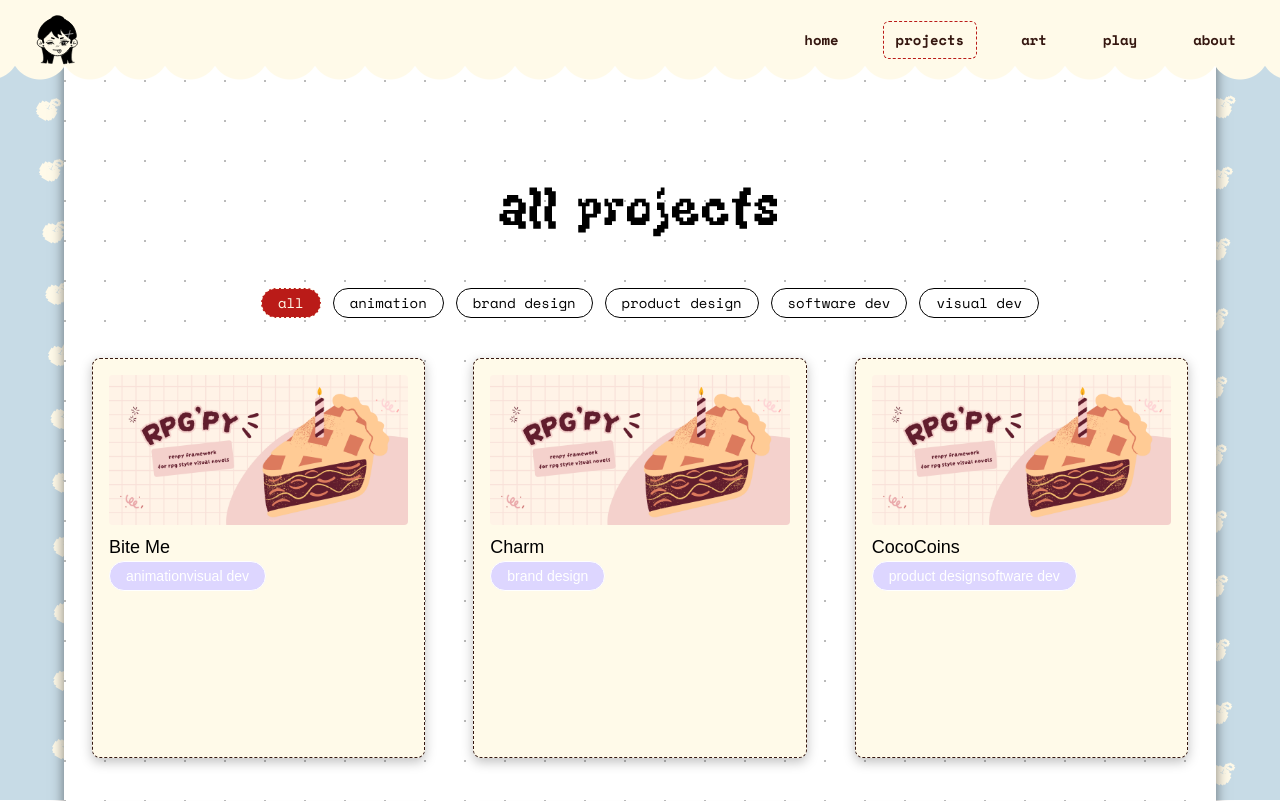
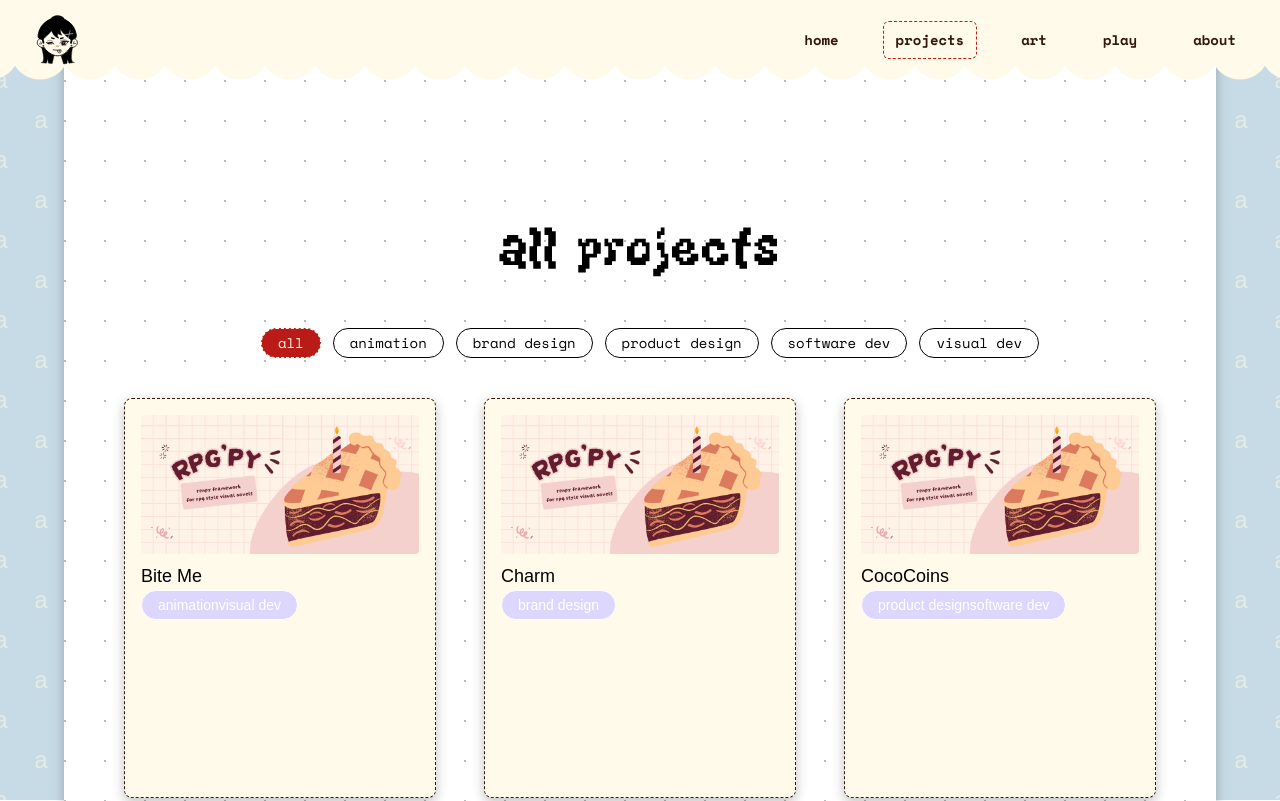
Before and after one commit to dawnstelay/portfolio, a Next.js app: page /projects in a window 1280 px wide. Shown: the top 801 px of the page. Built offline with nearby package versions, Linux system fonts and the light colour scheme; a web font is replaced by a local one.

Commit message:
moving BG and loader changes

```diff
--- a/app/globals.scss
+++ b/app/globals.scss
@@ -39,29 +39,26 @@
   }
 }
 
+
 .overlay {
   background: white;
   background-image: radial-gradient(rgb(186, 186, 186) 1px, transparent 0);
   background-size: 40px 40px;
   background-position: -19px -19px;
-  //font-family: var(--font-space), 'Courier New', Courier, monospace;
-  //font-family: var(--font-funnel), 'Open Sans', sans-serif;
   width: 90%;
-  justify-self: center;
-  box-shadow: 0 3px 12px rgba(0, 0, 0, 0.5);
-  bottom: 0;
+  margin-inline: auto;
+  box-sizing: border-box;
+  overflow-x: hidden;
+  max-width: 100%;
+  padding: 1.5rem 1rem;
+  box-shadow: 0 3px 12px rgba(0, 0, 0, 0.25);
 }
 
-
-.dotted {
-  z-index: 0;
-  width: 100%;
-  background: radial-gradient(circle, rgba(255, 255, 255,0.9) 1.5px, transparent 1.6px), linear-gradient(to bottom, var(--sky) 0%, var(--ivory) 80%, #fff 100%);
-  background-size: 10px 10px, 100% 100%;
-  //mask-image: linear-gradient(to bottom, black 0%, black 45%, transparent 90%);
-  //-webkit-mask-image: linear-gradient(to bottom, black 0%, black 45%, transparent 90%);
+@media (min-width: 768px) {
+  .overlay {
+    padding: 2.5rem 2rem;
+  }
 }
-
 
 
 //**********************************************************************
@@ -135,9 +132,7 @@
   animation: fade-in-up 350ms cubic-bezier(0.22, 1, 0.36, 1) forwards;
 }
 
-.projectCard :hover {
-
-}
+.projectCard :hover {}
 
 @keyframes fade-in-up {
   to {
@@ -146,14 +141,27 @@
   }
 }
 
-.projectCard:nth-child(1) { animation-delay: 0ms; }
-.projectCard:nth-child(2) { animation-delay: 120ms; }
-.projectCard:nth-child(3) { animation-delay: 180ms; }
-.projectCard:nth-child(4) { animation-delay: 240ms; }
-.projectCard:nth-child(5) { animation-delay: 300ms; }
+.projectCard:nth-child(1) {
+  animation-delay: 0ms;
+}
 
-@media (prefers-reduced-motion: reduce)
-{
+.projectCard:nth-child(2) {
+  animation-delay: 120ms;
+}
+
+.projectCard:nth-child(3) {
+  animation-delay: 180ms;
+}
+
+.projectCard:nth-child(4) {
+  animation-delay: 240ms;
+}
+
+.projectCard:nth-child(5) {
+  animation-delay: 300ms;
+}
+
+@media (prefers-reduced-motion: reduce) {
   .projectCard {
     animation: none;
     opacity: 1;
@@ -167,7 +175,7 @@
 // COMPONENT CLASSES
 
 .nav {
- background-color: var(--ivory);
+  background-color: var(--ivory);
   mask:
     linear-gradient(0deg, #0000 30px, #000 0),
     radial-gradient(30px, #000 calc(100% - 1px), #0000) bottom/50px 60px
@@ -207,7 +215,7 @@ mask: radial-gradient(100% 100%, #000 calc(var(--r)/tan(180deg/5)), #0000 0),
 }
 
 .links :hover {
-  color:var(--cornell);
+  color: var(--cornell);
 }
 
 
@@ -217,7 +225,7 @@ mask: radial-gradient(100% 100%, #000 calc(var(--r)/tan(180deg/5)), #0000 0),
   width: 120px;
   height: 22px;
   border-radius: 20px;
-  color:var(--blackbean);
+  color: var(--blackbean);
   border: 2px solid;
   position: relative;
   z-index: 100;
--- a/app/layout.tsx
+++ b/app/layout.tsx
@@ -51,22 +51,27 @@ export default function RootLayout({
   return (
     <html lang="en" className={`${space.variable} ${funnel.variable} ${cozy.variable} ${kiwi.variable} ${emoji.variable}`}>
       <body
-        className={`antialiased -z-10`}
+        className={`relative min-h-screen w-full overflow-x-hidden antialiased`}
       >
+          <MovingBG
+            letter="a"
+            color="var(--ivory)"
+            fontVar="var(--font-pixel-emoji)"
+            speed={30} />
+
             <Loader>
-          <MovingBG />
-          <div className="justify-center item-center">
+          <div className="relative z-10 flex min-h-screen w-full flex-col items-center justify-between">
 
 
-          <Nav/>
-        <main className="overlay justify-center item-center relative">
+            <Nav />
+            <main className="overlay relative min-h-[60vh] min-w-0 flex-1">
               <Transition>
                 {children}
               </Transition>
             </main>
 
-            <Footer/>
-            <ScrollUp/>
+            <Footer />
+            <ScrollUp />
           </div>
 
         </Loader>
--- a/components/footer.tsx
+++ b/components/footer.tsx
@@ -3,7 +3,7 @@ import Image from "next/image";
 
 export default function Footer() {
     return (
-        <div className="footer font-space h-50 p-5 pt-9 bottom-0 z-0 mt-5 justify-between">
+        <div className="footer font-space h-50 p-5 pt-9 bottom-0 z-0 mt-5 justify-between w-screen">
             <h1>interested in working together?</h1>
 
             <div className="flex gap-4 pt-2 text-sm">
--- a/components/loader.tsx
+++ b/components/loader.tsx
@@ -12,43 +12,85 @@ export default function Loader({
     const [fadeOut, setFadeOut] = useState(false)
 
   useEffect(() => {
-        const handleLoad = () => {
-            setTimeout(() => {
-                setFadeOut(true)
-                setTimeout(() => {
-                    setLoading(false)
-                }, 600)
-            }, 800)
-        }
-        if (document.readyState === "complete") {
-            handleLoad()
-        } else {
-            window.addEventListener("load", handleLoad)
-            return () => window.removeEventListener("load", handleLoad)
+    let isMounted = true;
+
+    const waitForAssets = async () => {
+      try {
+        if (typeof document !== "undefined" && "fonts" in document) {
+          await document.fonts.ready;
         }
 
-    }, [])
+        const images = Array.from(document.images);
+
+        const imagePromises = images.map((img) => {
+          if (img.complete) return Promise.resolve();
+
+          return new Promise<void>((resolve) => {
+            const onDone = () => {
+              img.removeEventListener("load", onDone);
+              img.removeEventListener("error", onDone);
+              resolve();
+            };
+
+            img.addEventListener("load", onDone);
+            img.addEventListener("error", onDone);
+          });
+        });
+
+        await Promise.all(imagePromises);
+      } catch (err) {
+        console.warn("Error preloading assets:", err);
+      } finally {
+        if (!isMounted) return;
+
+        setTimeout(() => {
+          if (!isMounted) return;
+          setFadeOut(true);
+          setTimeout(() => {
+            if (isMounted) setLoading(false);
+          }, 600);
+        }, 500);
+      }
+    };
+
+    waitForAssets();
+
+    const safetyTimer = setTimeout(() => {
+      if (isMounted && loading) {
+        setFadeOut(true);
+        setTimeout(() => setLoading(false), 600);
+      }
+    }, 5000);
+
+    return () => {
+      isMounted = false;
+      clearTimeout(safetyTimer);
+    };
+  }, [loading]);
 
   return (
     <>
       {loading && (
-                <div className={`font-kiwi fixed inset-0 flex items-center justify-center z-100 transition-opacity duration-700 ${fadeOut ? "opacity-0" : "opacity-100"}`}>
-                    <div className=" flex flex-col items-center space-y-6">
-                        <MovingBG />
-                        <div className="loader">
-                        </div>
-                        <p className="text-4xl text-(--blackbean) z-10">loading...</p>
+        <div
+          aria-hidden="true"
+          className={`font-kiwi fixed inset-0 z-50 flex items-center justify-center transition-opacity duration-700 ${
+            fadeOut ? "pointer-events-none opacity-0" : "opacity-100"
+          }`}
+        >
+          <div className="flex flex-col items-center space-y-6">
+
+            <div className="loader" />
+            <p className="z-10 text-4xl text-(--blackbean)">loading...</p>
           </div>
         </div>
       )}
-
-            <div className={`${loading ? "opacity-0" : "opacity-100"}`}>
+      <div
+        className={`transition-opacity duration-500 ${
+          loading ? "opacity-0" : "opacity-100"
+        }`}
+      >
         {children}
       </div>
     </>
-    )
-
-
+  );
 }
-
-/* add personalization */
--- a/components/movingBG.tsx
+++ b/components/movingBG.tsx
@@ -1,64 +1,86 @@
 'use client'
 
-import { useEffect, useRef } from "react";
+import { useEffect, useState } from "react";
 
-export default function MovingBG() {
-    const containerRef = useRef<HTMLDivElement>(null);
+interface MovingBGProps {
+    letter?: string;
+    color?: string;
+    fontVar?: string;
+    size?: number;
+    speed?: number;
+}
+
+export default function MovingBG({
+    letter = "C",
+    color = "var(--blackbean, #facc15)",
+    fontVar = "var(--font-pixel-emoji), sans-serif",
+    size = 80,
+    speed = 25,
+}: MovingBGProps) {
+    const [bgDataUrl, setBgDataUrl] = useState<string>("");
 
     useEffect(() => {
-        const container = containerRef.current;
-        if (!container) return;
+        const tempEl = document.createElement("div");
+        tempEl.style.color = color;
+        tempEl.style.fontFamily = fontVar;
+        document.body.appendChild(tempEl);
 
-        const letters = container.querySelectorAll<HTMLElement>("[data-letter]");
-
-        let animationID: number;
-
-        const animate = (time: number) => {
-            letters.forEach((letter) => {
-                const x = Number(letter.dataset.x);
-                const y = Number(letter.dataset.y);
-
-                //const wave = Math.sin( x * 0.3 + y * 0.4 + time * 0.0007);
-                //const xMove = Math.cos(x * 0.3 + y * 0.4 + time * 0.0007) * 10;
-                //const yMove = wave * 25;
-                //letter.style.transform = `translate(${xMove}px, ${yMove}px)`;
+        const computedStyle = getComputedStyle(tempEl);
+        const resolvedColor = getComputedStyle(tempEl).color;
+        const resolvedFontFamily = computedStyle.fontFamily || "sans-serif";
+        document.body.removeChild(tempEl);
 
 
-                const wave = Math.sin(x * 0.35 + y * 0.25 + time * 0.0015) * 25;
-                letter.style.transform = `translateY(${ wave }px)`;
-            });
 
-            animationID = requestAnimationFrame(animate);
-        };
+        document.fonts.ready.then(() => {
+            const canvas = document.createElement("canvas");
+            canvas.width = size;
+            canvas.height = size;
+            const ctx = canvas.getContext("2d");
 
-        animationID = requestAnimationFrame(animate);
+            if (!ctx) return;
 
-        return () => cancelAnimationFrame(animationID);
-    }, []);
+            const half = size / 2;
+            const fontSize = Math.floor(size * 0.3);
 
-    const row = 12;
-    const col = 12;
+            ctx.fillStyle = resolvedColor || "#facc15";
+            ctx.textAlign = "center";
+            ctx.textBaseline = "middle";
+            ctx.font = `${fontSize}px ${resolvedFontFamily}`;
+
+            // Draw two offset letters for the staggered diagonal pattern
+            ctx.fillText(letter, half / 2, half / 2);
+            ctx.fillText(letter, size - half / 2, size - half / 2);
+
+            setBgDataUrl(canvas.toDataURL());
+        });
+    }, [letter, color, fontVar, size]);
+
     return (
-        <div ref={containerRef} className="pointer-events-none fixed inset-0 bg-(--sky) overflow-hidden min-h-screen">
-            <div className="grid h-full w-full grid-cols-[repeat(12,1fr)]">
-                {Array.from({ length: row * col }).map((_, i) => {
-                    const x = i % col;
-                    const y = Math.floor(i / col);
+        <div
+            aria-hidden="true"
+            className="pointer-events-none fixed inset-0 -z-10  min-h-screen w-screen overflow-hidden bg-(--sky)"
+        >
+            <div
+                className="pointer-events-none absolute -inset-[100px] opacity-55"
+                style={{
+                    backgroundImage: bgDataUrl ? `url(${bgDataUrl})` : undefined,
+                    backgroundRepeat: "repeat",
+                    backgroundSize: `${size}px ${size}px`,
+                    animation: `movingLetterBg ${speed}s linear infinite`,
+                }}
+            />
 
-                    return (
-                        <span
-                            key={i}
-                            data-letter
-                            data-x={x}
-                            data-y={y}
-                            className="flex items-center justify-center font-emoji text-2xl font-bold text-(--ivory) rotate-[30deg]"
-                        >
-                            a
-                        </span>
-                    );
-                })}
-            </div>
-
+            <style jsx global>{`
+        @keyframes movingLetterBg {
+          from {
+            background-position: 0 0;
+          }
+          to {
+            background-position: -200px -200px;
+          }
+        }
+      `}</style>
         </div>
-    )
+    );
 }
```
Also changed, not shown: app/projects/smart-evaluator/page.tsx (+6 -75 lines). Lines whose indentation alone changed are shown as unchanged.
